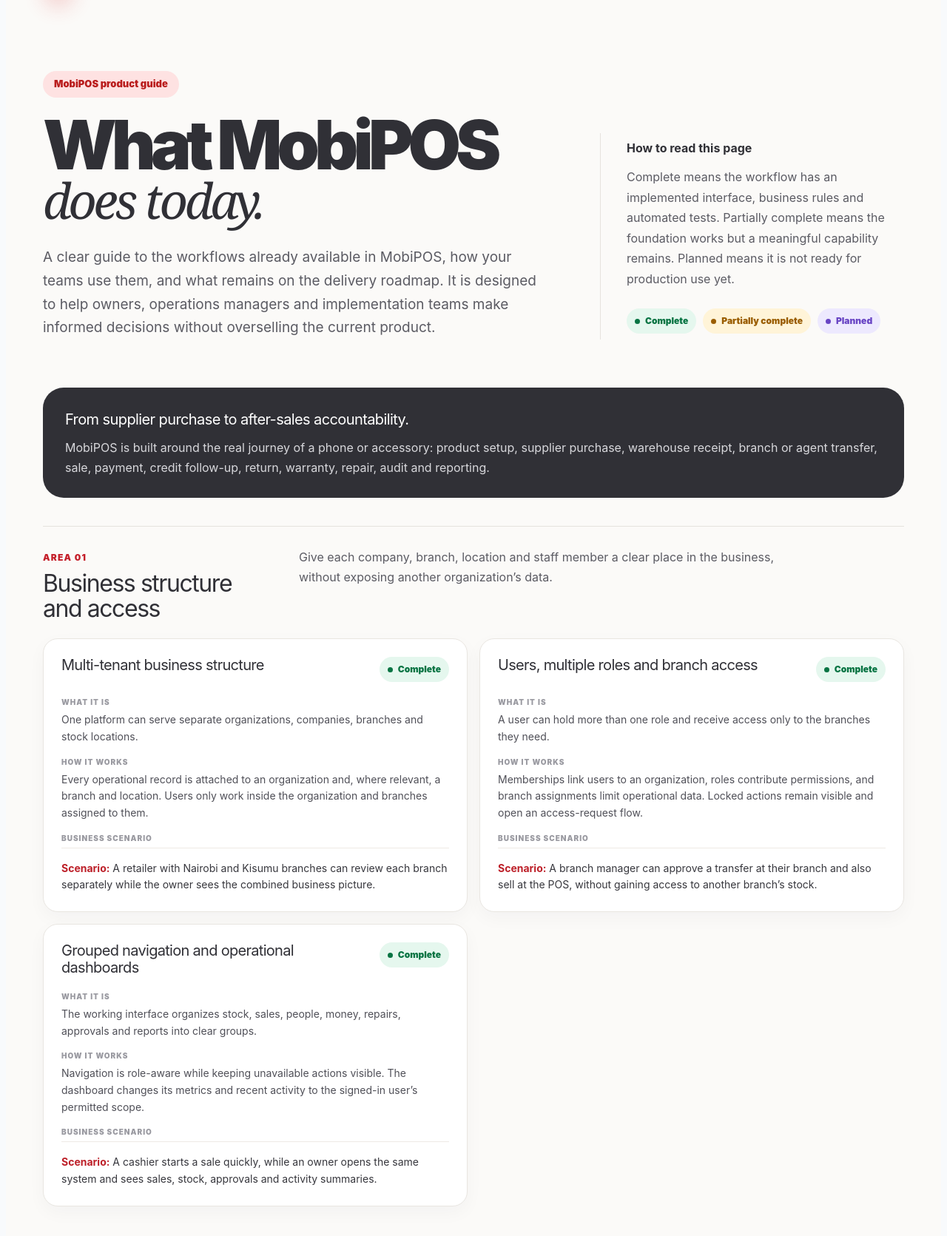
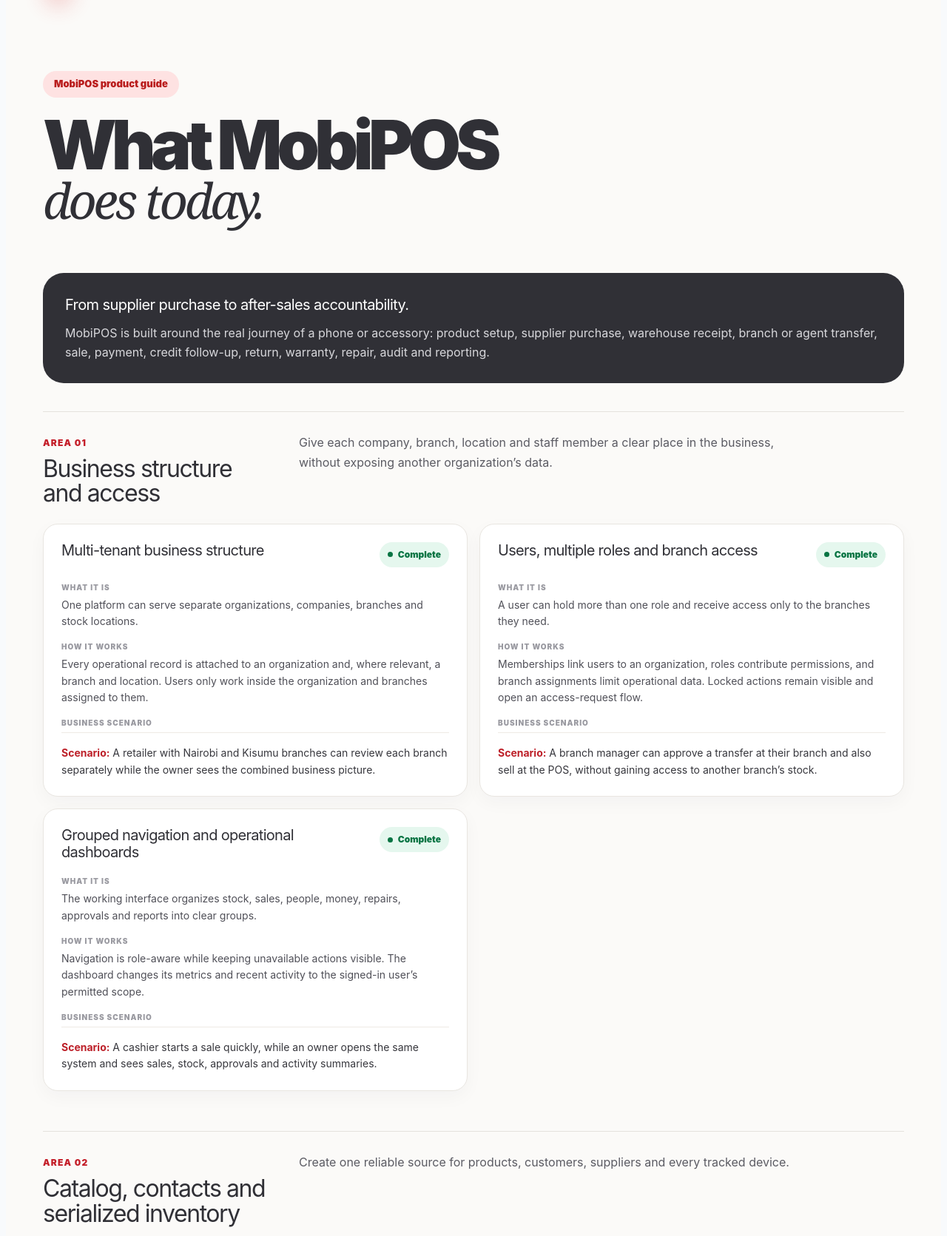
Before and after one commit to EnockOMONDI/MobiPOS, a Django app: page /features/ in a window 1280 px wide. Shown: the part 81-1752 px from the top of the page at 74% size. Run offline with Django 5.2, Linux system fonts and the light colour scheme; style sheets or scripts are compiled from the project's sources; parts of the project's set-up code (start-up, migrations or seed data) failed here and were passed over; some libraries are stand-ins or nearby versions.

Commit message:
Simplify product features intro

```diff
--- a/templates/marketing/features.html
+++ b/templates/marketing/features.html
@@ -75,17 +75,7 @@
         <div>
           <span class="feature-eyebrow">MobiPOS product guide</span>
           <h1 class="feature-title">What MobiPOS <em>does today.</em></h1>
-          <p class="feature-lead">A clear guide to the workflows already available in MobiPOS, how your teams use them, and what remains on the delivery roadmap. It is designed to help owners, operations managers and implementation teams make informed decisions without overselling the current product.</p>
         </div>
-        <aside class="feature-side" id="status">
-          <strong>How to read this page</strong>
-          <p>Complete means the workflow has an implemented interface, business rules and automated tests. Partially complete means the foundation works but a meaningful capability remains. Planned means it is not ready for production use yet.</p>
-          <div class="feature-statuses" aria-label="Feature completion statuses">
-            <span class="status status-complete">Complete</span>
-            <span class="status status-partial">Partially complete</span>
-            <span class="status status-planned">Planned</span>
-          </div>
-        </aside>
       </section>
 
       <section class="feature-truth">
```
Also changed, not shown: apps/reports/tests/test_dashboard.py (+3 -3 lines).
